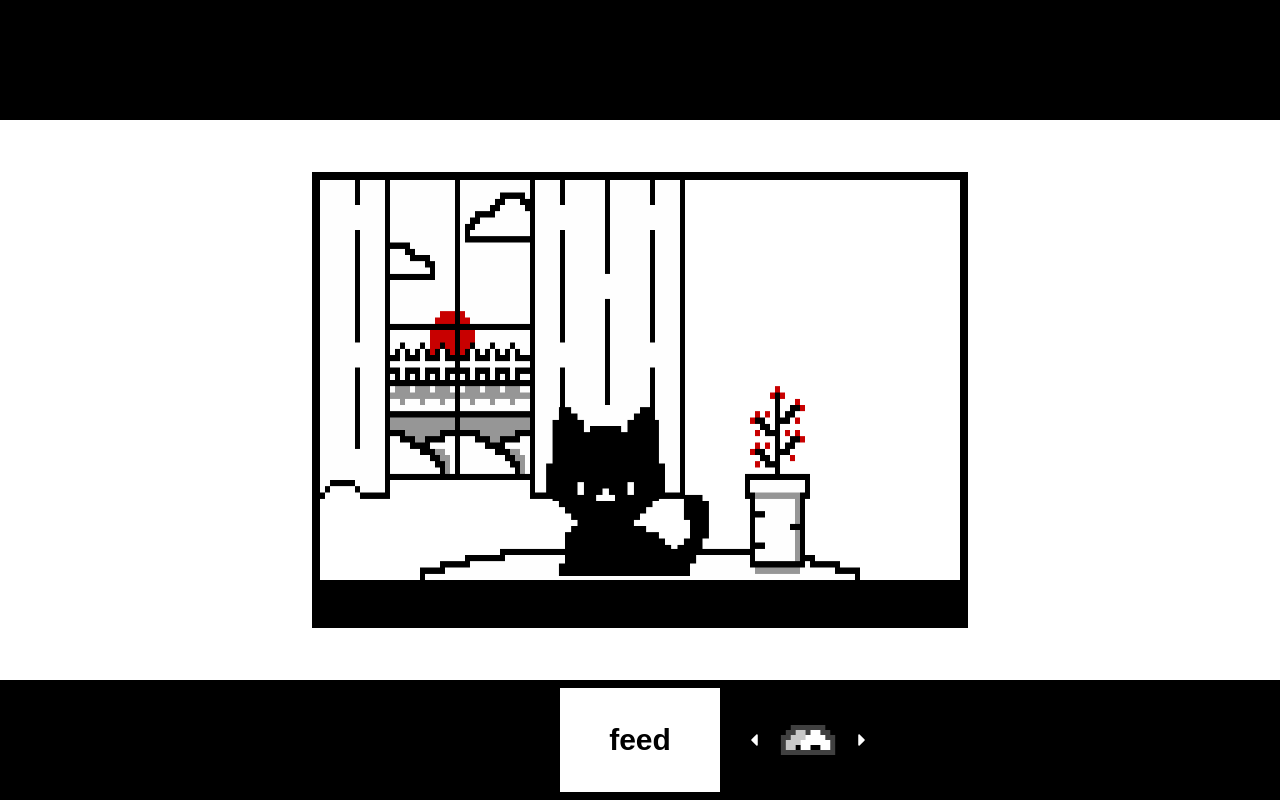
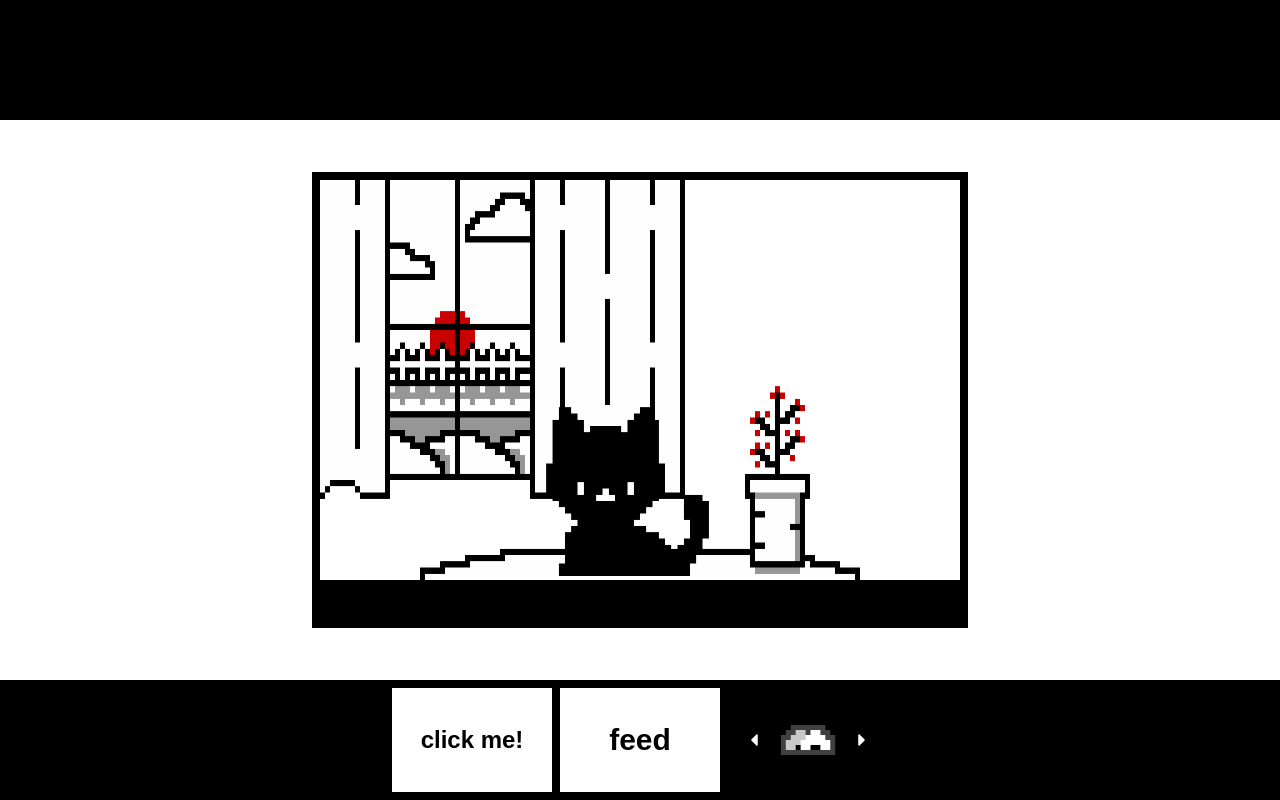
Before and after one commit to RishikSarkar/neko-sekai, a Next.js app: page / in a window 1280 px wide. Built offline with nearby package versions, Linux system fonts and the light colour scheme; a web font is replaced by a local one.

Commit message:
valentine's day update (temporary)

```diff
--- a/components/Pet.jsx
+++ b/components/Pet.jsx
@@ -9,6 +9,9 @@ export default function Pet() {
   const [idleCount, setIdleCount] = useState(0);
   const [currentAnimation, setCurrentAnimation] = useState('idle');
   const [showFood, setShowFood] = useState(false);
+
+  const [showMessage, setShowMessage] = useState(false); // Yasmina
+  const [msgDisabled, setMsgDisabled] = useState(false); // Yasmina
 
   const [isFeeding, setIsFeeding] = useState(false);
 
@@ -89,6 +92,18 @@ export default function Pet() {
     }
   };
 
+  const toggleMessageVisibility = () => {
+    if (!msgDisabled) {
+      setShowMessage(true);
+      setMsgDisabled(true);
+
+      setTimeout(() => {
+        setShowMessage(false);
+        setMsgDisabled(false);
+      }, 5000);
+    }
+  };
+
   const changeFood = (direction) => {
     setFoodIndex(prevIndex => {
       const newIndex = (prevIndex + direction + foodOptions.length) % foodOptions.length;
@@ -106,6 +121,14 @@ export default function Pet() {
               <Image src={"/assets/backgrounds/" + currBg} layout="fill" />
               <div className='z-20 absolute bottom-1 left-1/2 transform -translate-x-1/2'>
                 <Image src={animations[currentAnimation].sequence[frameIndex]} alt="Pet" width={200} height={200} unoptimized={true} />
+
+                {/* Yasmina */}
+                {showMessage && (
+                  <div className='absolute bottom-0 -right-10 transform translate-x-1/2 -translate-y-1/2'>
+                    <Image src="/assets/miscellaneous/valentine.png" alt="Happy Valentine's Day!" width={400} height={400} />
+                  </div>
+                )}
+
               </div>
               {showFood && (
                 <div className='z-40 absolute bottom-0 left-1/2 transform -translate-x-1/2 z-50 text-black'>
@@ -119,8 +142,10 @@ export default function Pet() {
         </div>
 
         <div className='fixed bottom-0 h-[15vh] w-[40vw] grid grid-cols-3 gap-2 border-8 border-black z-50'>
-          <div className='col-span-1'>
 
+          {/* Yasmina */}
+          <div onClick={toggleMessageVisibility} className={`${isFeeding ? 'bg-white/80 cursor-not-allowed' : 'bg-white hover:bg-white/80 cursor-pointer'} col-span-1 flex justify-center items-center text-black font-bold text-2xl`}>
+            click me!
           </div>
 
           <div onClick={feedPet} className={`${isFeeding ? 'bg-white/80 cursor-not-allowed' : 'bg-white hover:bg-white/80 cursor-pointer'} col-span-1 flex justify-center items-center text-black font-bold text-3xl`}>
```
Also changed, not shown: public/assets/miscellaneous/valentine.png (added), 1 other file (tests, documents, lock files or other folders).
